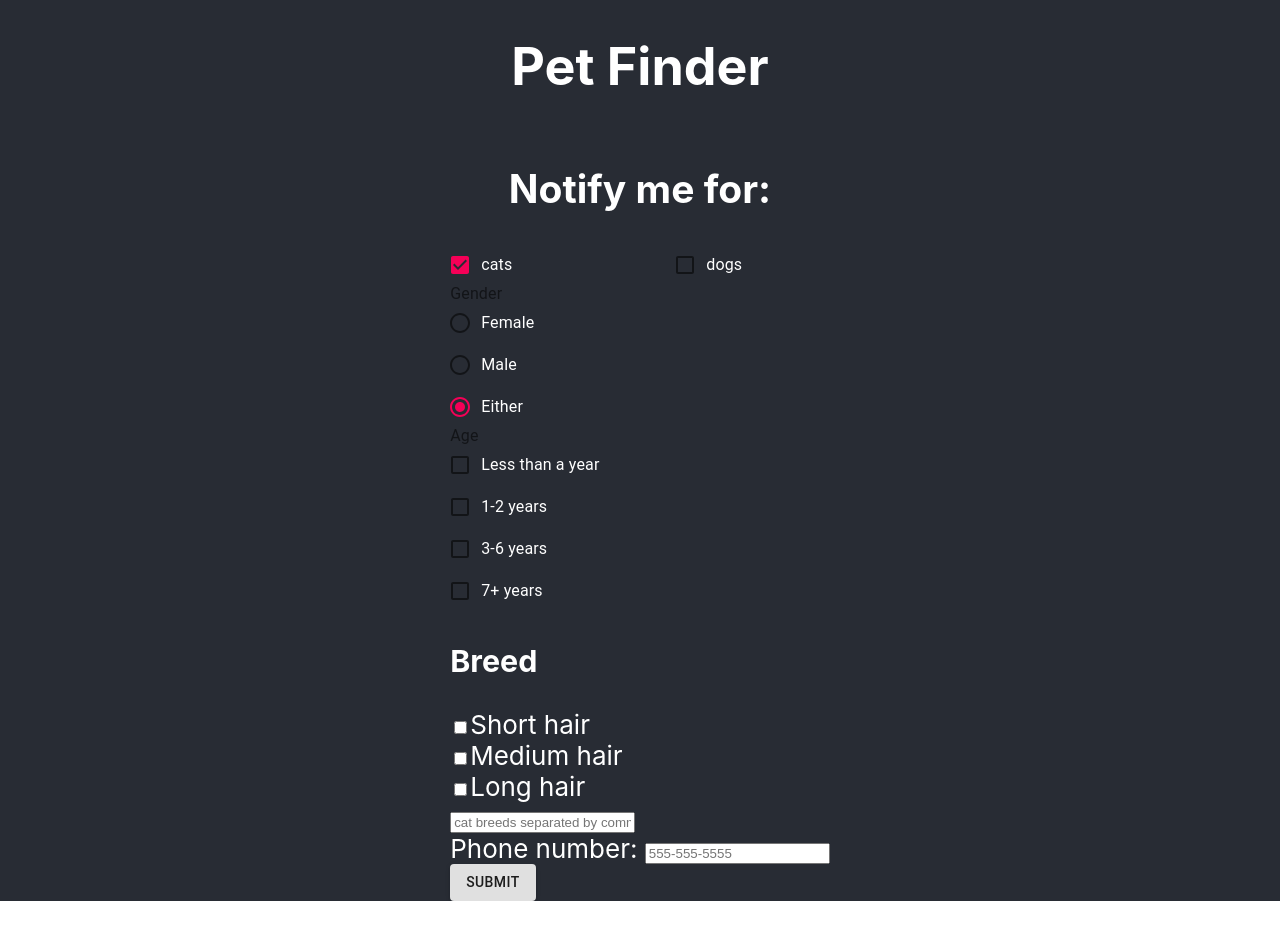
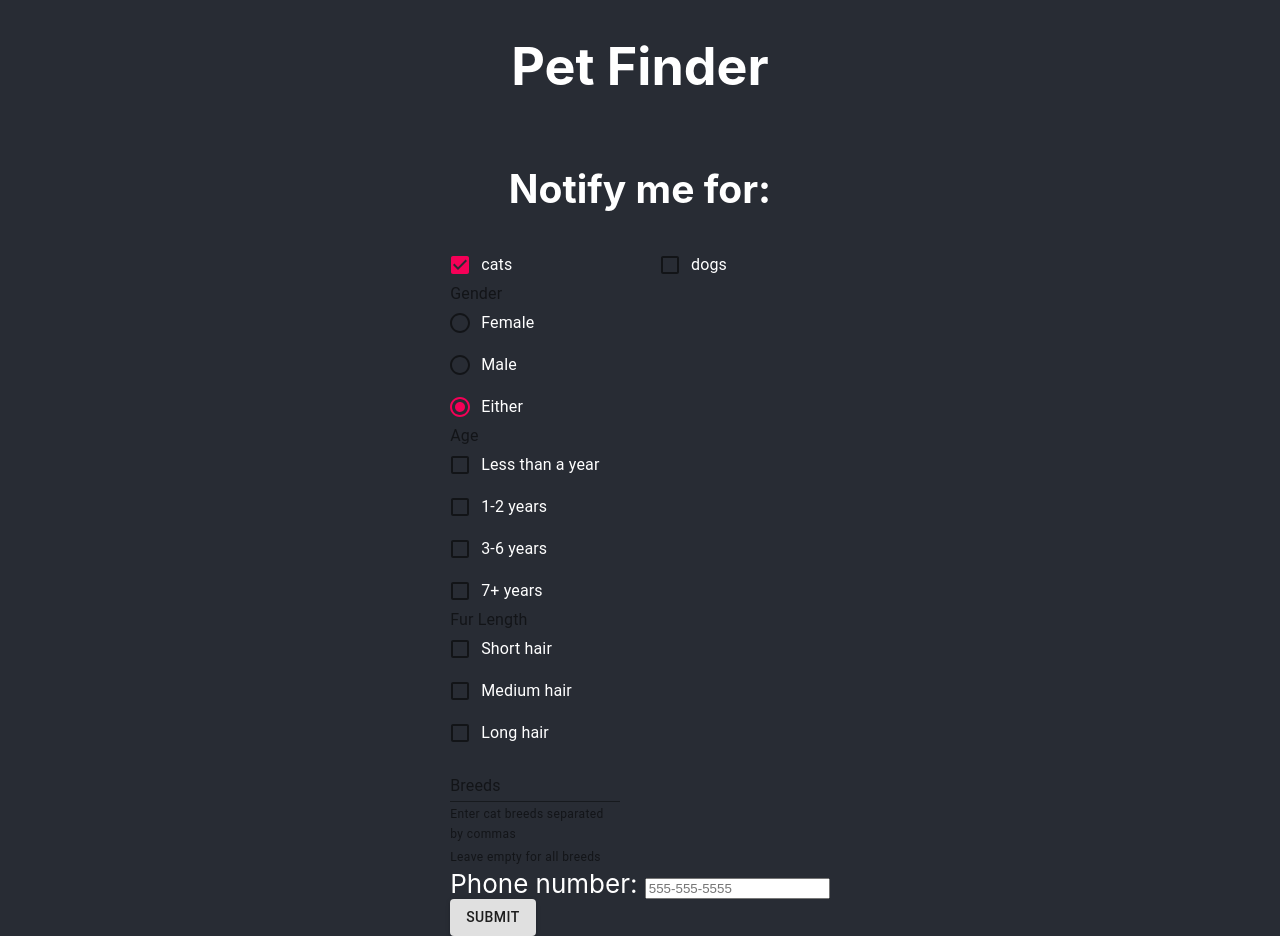
Before and after one commit to yonidoronpeters/pet-finder, a React (Create React App) app: page / in a window 1280 px wide. Both pictures are taken after a click on the label "cats". Before the commit the page ends 901 px from the top, so only its background shows below. Built offline with nearby package versions, Linux system fonts and the light colour scheme.

Commit message:
refactor Breed to use material ui

```diff
--- a/src/components/Age.js
+++ b/src/components/Age.js
@@ -9,7 +9,7 @@ const Age = ({ pet }) => (
   <div className="age">
     <FormControl component="fieldset">
       <FormLabel component="legend">Age</FormLabel>
-      <FormGroup aria-label="gender" name={`${pet}age`}>
+      <FormGroup aria-label="age" name={`${pet}age`}>
         <FormControlLabel value={`${pet}-young`} control={<Checkbox/>} label="Less than a year"/>
         <FormControlLabel value={`${pet}-adolescent`} control={<Checkbox/>} label="1-2 years"/>
         <FormControlLabel value={`${pet}-adult`} control={<Checkbox/>} label="3-6 years"/>
--- a/src/components/Breed.js
+++ b/src/components/Breed.js
@@ -1,18 +1,26 @@
 import React from 'react';
+import FormLabel from '@material-ui/core/FormLabel';
+import FormGroup from '@material-ui/core/FormGroup';
+import FormControlLabel from '@material-ui/core/FormControlLabel';
+import Checkbox from '@material-ui/core/Checkbox';
+import FormControl from '@material-ui/core/FormControl';
+import TextField from '@material-ui/core/TextField';
+import FormHelperText from '@material-ui/core/FormHelperText';
 
 const Breed = ({ pet }) => (
   <div className="breed">
-    <h3>Breed</h3>
-    <div className="hair" hidden={pet !== 'cat'}>
-      <input type="checkbox" id="cat-short" name="cat-hair" value="short"/>
-      <label htmlFor="cat-short">Short hair</label><br/>
-      <input type="checkbox" id="cat-medium" name="cat-hair" value="medium"/>
-      <label htmlFor="cat-medium">Medium hair</label><br/>
-      <input type="checkbox" id="cat-long" name="cat-hair" value="long"/>
-      <label htmlFor="cat-long">Long hair</label><br/>
+    <div className="hair" hidden={pet !== 'cat'}><FormControl component="fieldset">
+      <FormLabel component="legend">Fur Length</FormLabel>
+      <FormGroup aria-label="cat-hair" name="cat-hair">
+        <FormControlLabel value="short" control={<Checkbox/>} label="Short hair"/>
+        <FormControlLabel value="medium" control={<Checkbox/>} label="Medium hair"/>
+        <FormControlLabel value="long" control={<Checkbox/>} label="Long hair"/>
+      </FormGroup>
+    </FormControl>
     </div>
-    <input className="add-option__input" placeholder={`${pet} breeds separated by commas`} type="text"
-           name={`${pet}breed`}/>
+    <TextField name={`${pet}breed`} id="standard-full-width" label="Breeds"/>
+    <FormHelperText>Enter {pet} breeds separated by commas</FormHelperText>
+    <FormHelperText>Leave empty for all breeds</FormHelperText>
   </div>
 );
 
```
